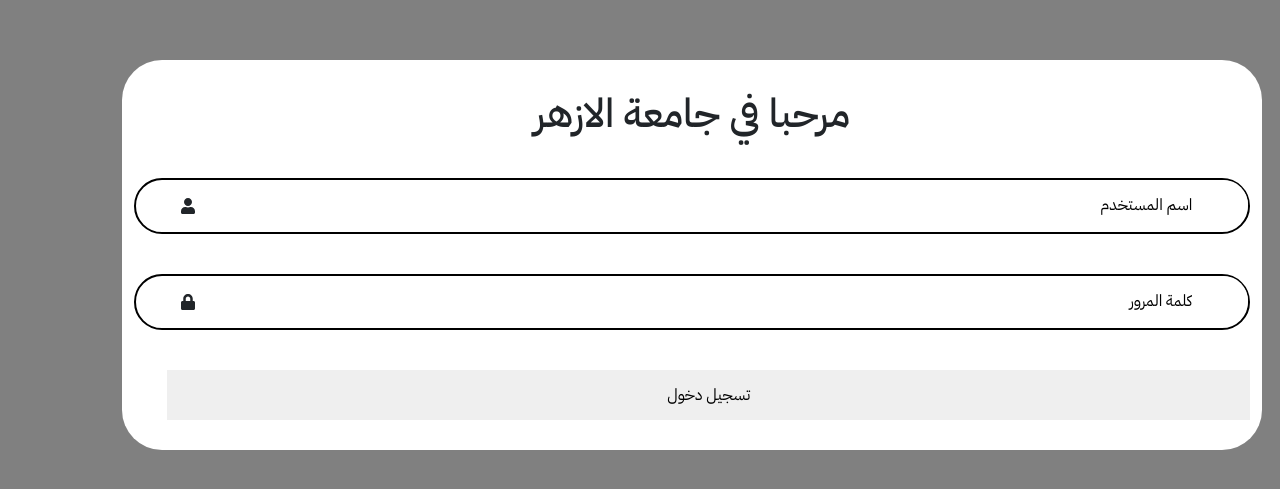
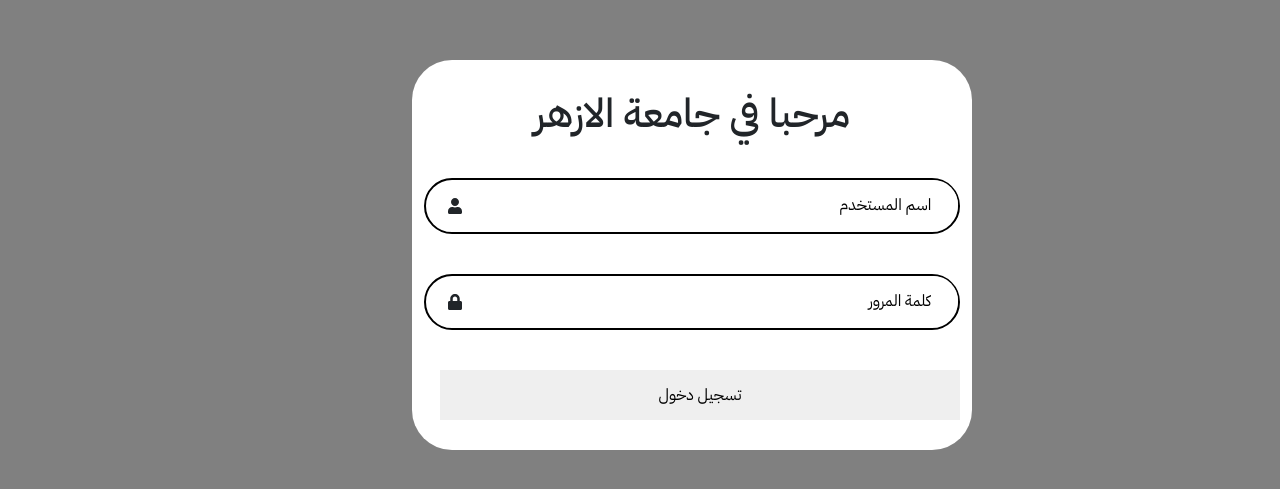
Before and after one commit to aty101/DashBoard, a React (Vite) app: page / in a window 1280 px wide. Shown: the part 145-634 px from the top of the page. Built offline with nearby package versions, Linux system fonts and the light colour scheme.

Commit message:
logIn and studentsData

```diff
--- a/src/log-in-page/LogInPage.css
+++ b/src/log-in-page/LogInPage.css
@@ -11,24 +11,31 @@
   justify-content: center;
 }
 .container {
-  width: 55vh;
+  width: 70vh !important;
   background-color: white;
   border-radius: 40px;
   padding: 30px;
+  -webkit-border-radius: 40px;
+  -moz-border-radius: 40px;
+  -ms-border-radius: 40px;
+  -o-border-radius: 40px;
 }
 
-.wrapper h1 {
+.container h1 {
   text-align: center;
 }
-.wrapper .input-box {
+.container .input-box {
   position: relative;
   width: 100%;
   height: 7vh;
-
   margin: 40px auto;
   background: transparent;
   border: 2px solid black;
   border-radius: 40px;
+  -webkit-border-radius: 40px;
+  -moz-border-radius: 40px;
+  -ms-border-radius: 40px;
+  -o-border-radius: 40px;
 }
 .input-box input {
   position: relative;
@@ -38,6 +45,10 @@
   border: none;
   outline: none;
   padding-right: 5%;
+  -webkit-border-radius: 40px;
+  -moz-border-radius: 40px;
+  -ms-border-radius: 40px;
+  -o-border-radius: 40px;
 }
 
 .input-box input::placeholder {
```
